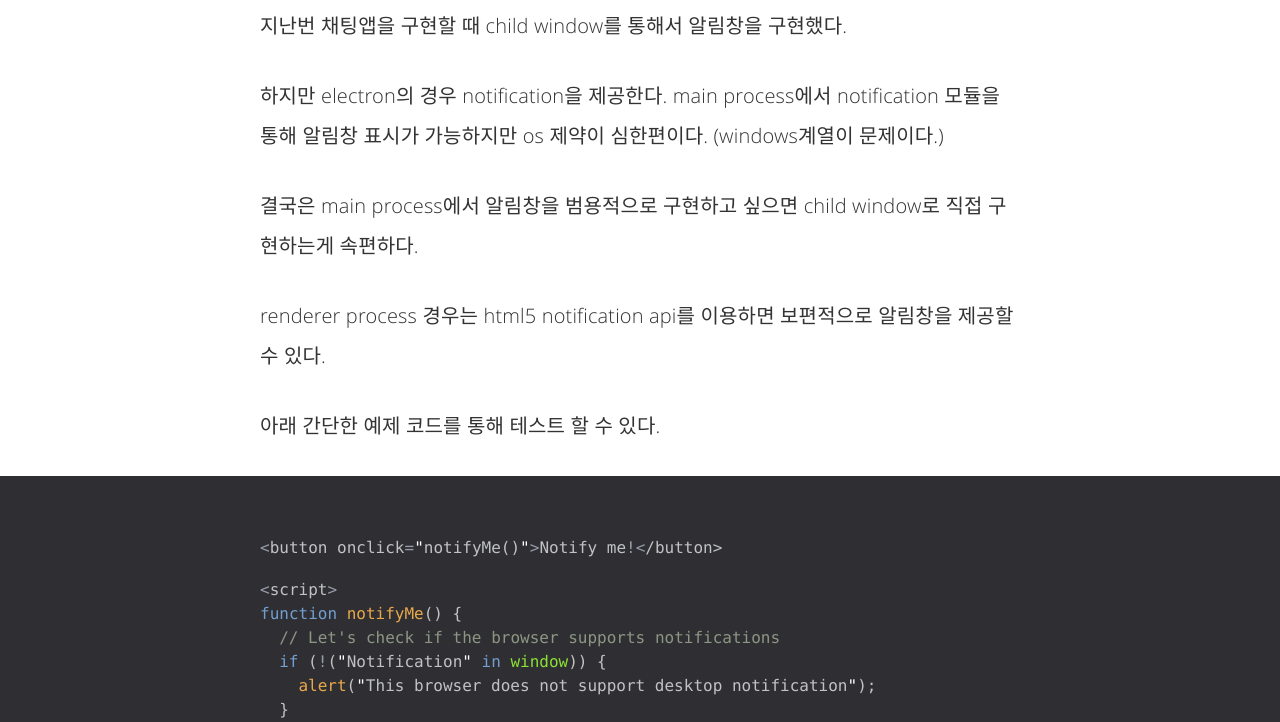
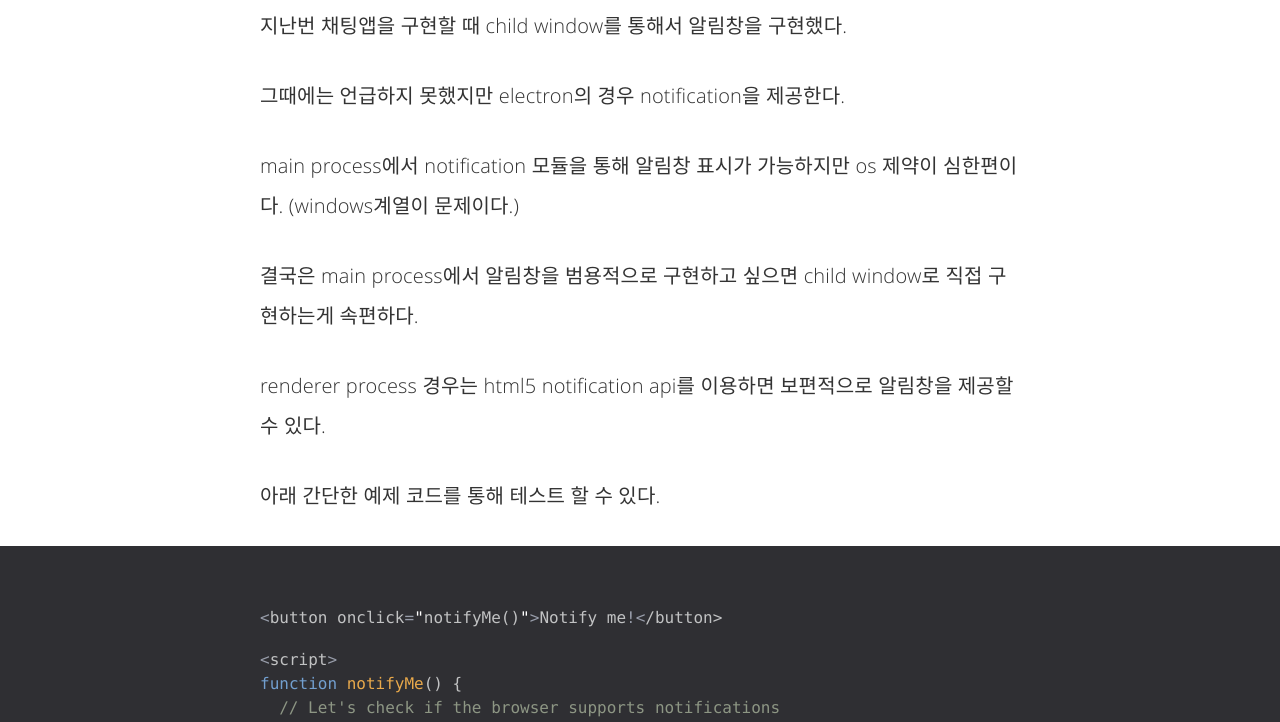
Before and after one commit to snutiise/snutiise.github.io, a Jekyll site: the page built from _posts/2018-02-26-html5 desktop api.md, in a window 1280 px wide and 900 px high, scrolled down 364 px, cut to the strip 178-900 px from the top of the window. Built offline with Jekyll 4.4.1, drawn with Linux system fonts in a browser that asks for light colours; comment, search, counter and statistics services are not loaded.

Commit message:
posts edit

```diff
--- a/_posts/2018-02-26-html5 desktop api.md
+++ b/_posts/2018-02-26-html5 desktop api.md
@@ -16,7 +16,9 @@ categories:
 
 지난번 채팅앱을 구현할 때 child window를 통해서 알림창을 구현했다.
 
-하지만 electron의 경우 notification을 제공한다. main process에서 notification 모듈을 통해 알림창 표시가 가능하지만 os 제약이 심한편이다. (windows계열이 문제이다.)
+그때에는 언급하지 못했지만 electron의 경우 notification을 제공한다.
+
+main process에서 notification 모듈을 통해 알림창 표시가 가능하지만 os 제약이 심한편이다. (windows계열이 문제이다.)
 
 결국은 main process에서 알림창을 범용적으로 구현하고 싶으면 child window로 직접 구현하는게 속편하다.
 
```
